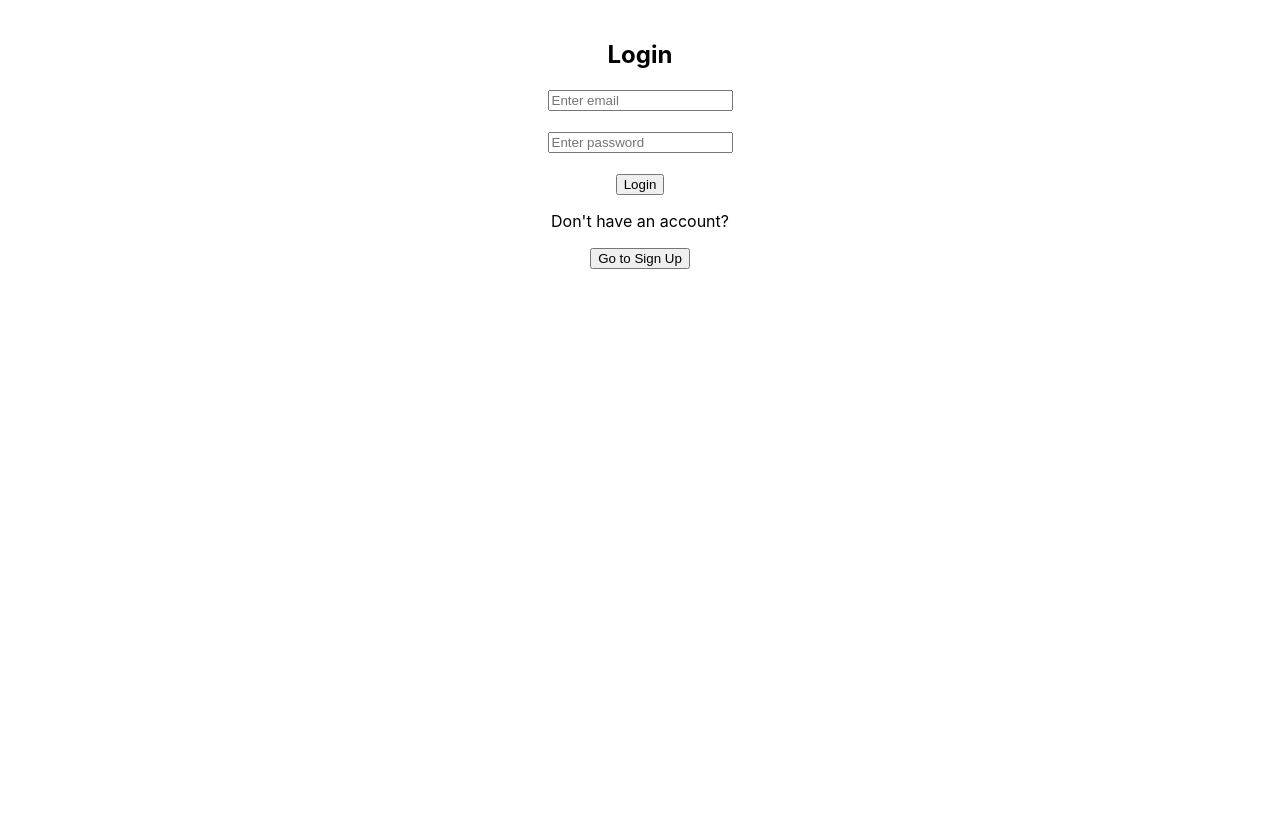
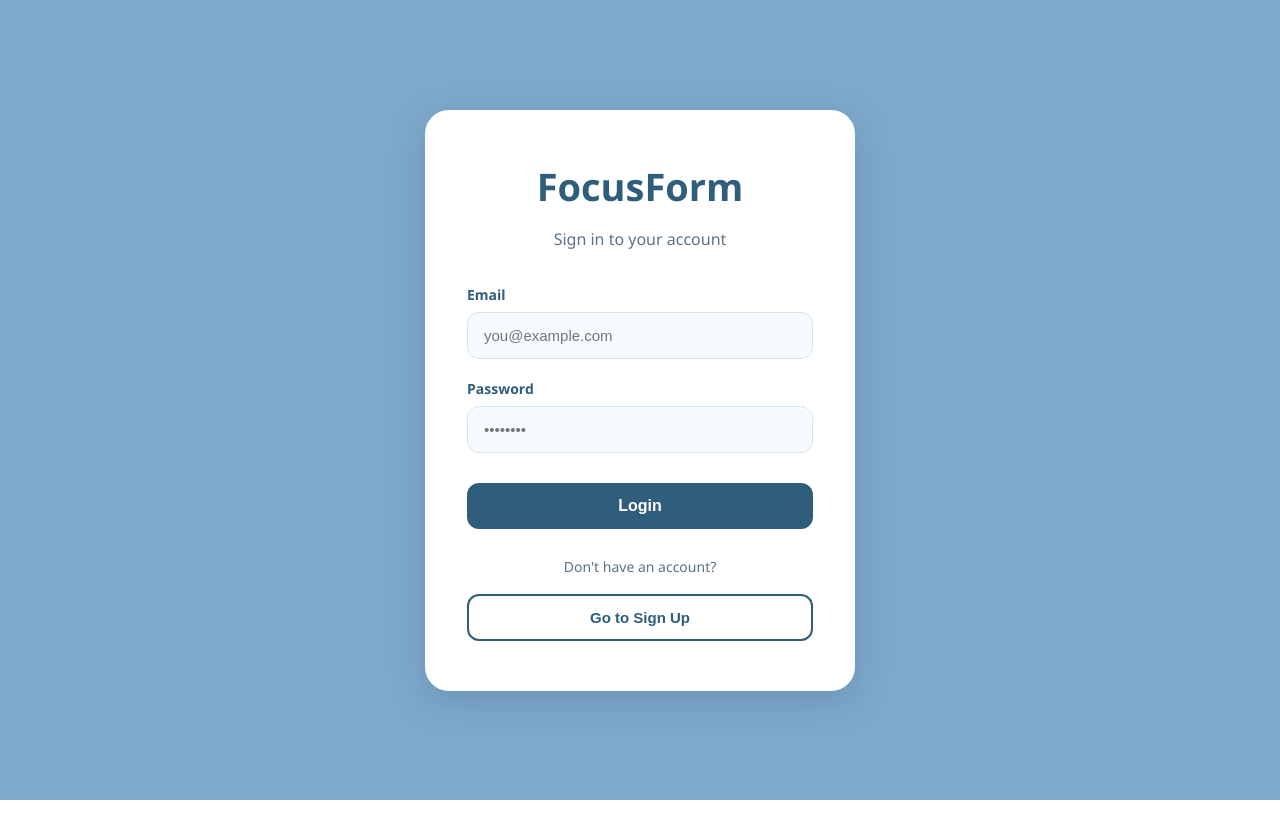
Before and after one commit to FranklinDa-minguez/FocusForm, a React (Create React App) app in the folder client/: page /login in a window 1280 px wide. After the commit the page ends 800 px from the top, so only its background shows below. Built offline with nearby package versions, Linux system fonts and the light colour scheme.

Commit message:
Updated login + signup pages

```diff
--- a/client/src/pages/Login.jsx
+++ b/client/src/pages/Login.jsx
@@ -6,49 +6,163 @@ import { auth } from "../firebase";
 function Login() {
   const [email, setEmail] = useState("");
   const [password, setPassword] = useState("");
+  const [loading, setLoading] = useState(false);
+
   const navigate = useNavigate();
 
   const handleLogin = async (e) => {
     e.preventDefault();
+    setLoading(true);
+
     try {
       await signInWithEmailAndPassword(auth, email, password);
       navigate("/dashboard");
     } catch (error) {
       alert(error.message);
+    } finally {
+      setLoading(false);
     }
   };
 
+  const styles = {
+    page: {
+      minHeight: "100vh",
+      background: "#7ea9cc",
+      display: "flex",
+      alignItems: "center",
+      justifyContent: "center",
+      fontFamily: "'Segoe UI', sans-serif",
+      padding: "20px",
+    },
+
+    card: {
+      background: "#ffffff",
+      borderRadius: "24px",
+      padding: "50px 42px",
+      width: "100%",
+      maxWidth: "430px",
+      boxShadow: "0 10px 35px rgba(28, 58, 88, 0.18)",
+    },
+
+    logo: {
+      textAlign: "center",
+      marginBottom: "10px",
+    },
+
+    logoText: {
+      fontSize: "38px",
+      fontWeight: "700",
+      color: "#2f5d7c",
+    },
+
+    subtitle: {
+      textAlign: "center",
+      color: "#5d7285",
+      fontSize: "16px",
+      marginBottom: "35px",
+    },
+
+    label: {
+      display: "block",
+      color: "#2f5d7c",
+      fontSize: "14px",
+      fontWeight: "600",
+      marginBottom: "8px",
+    },
+
+    input: {
+      width: "100%",
+      padding: "14px 16px",
+      borderRadius: "12px",
+      border: "1.5px solid #d6e4ef",
+      background: "#f8fbfd",
+      color: "#1f2937",
+      fontSize: "15px",
+      outline: "none",
+      boxSizing: "border-box",
+      marginBottom: "20px",
+    },
+
+    button: {
+      width: "100%",
+      padding: "14px",
+      borderRadius: "12px",
+      border: "none",
+      background: "#2f5d7c",
+      color: "#ffffff",
+      fontSize: "16px",
+      fontWeight: "700",
+      cursor: "pointer",
+      marginTop: "10px",
+    },
+
+    divider: {
+      textAlign: "center",
+      color: "#5d7285",
+      margin: "28px 0 18px",
+      fontSize: "14px",
+    },
+
+    linkButton: {
+      width: "100%",
+      padding: "13px",
+      borderRadius: "12px",
+      border: "2px solid #2f5d7c",
+      background: "transparent",
+      color: "#2f5d7c",
+      fontSize: "15px",
+      fontWeight: "600",
+      cursor: "pointer",
+    },
+  };
+
   return (
-    <div style={{ textAlign: "center", marginTop: "40px" }}>
-      <h2>Login</h2>
+    <div style={styles.page}>
+      <div style={styles.card}>
+        <div style={styles.logo}>
+          <span style={styles.logoText}>FocusForm</span>
+        </div>
+
+        <p style={styles.subtitle}>Sign in to your account</p>
 
         <form onSubmit={handleLogin}>
+          <label style={styles.label}>Email</label>
+
           <input
+            style={styles.input}
             type="email"
-          placeholder="Enter email"
+            placeholder="you@example.com"
             value={email}
             onChange={(e) => setEmail(e.target.value)}
+            required
           />
-        <br /><br />
+
+          <label style={styles.label}>Password</label>
 
           <input
+            style={styles.input}
             type="password"
-          placeholder="Enter password"
+            placeholder="••••••••"
             value={password}
             onChange={(e) => setPassword(e.target.value)}
+            required
           />
-        <br /><br />
 
-        <button type="submit">Login</button>
+          <button style={styles.button} type="submit" disabled={loading}>
+            {loading ? "Signing in..." : "Login"}
+          </button>
         </form>
 
-      <p style={{ marginTop: "16px" }}>
-        Don't have an account?
-      </p>
+        <div style={styles.divider}>Don't have an account?</div>
 
-      <button type="button" onClick={() => navigate("/signup")}>
+        <button
+          style={styles.linkButton}
+          type="button"
+          onClick={() => navigate("/signup")}
+        >
           Go to Sign Up
         </button>
+      </div>
     </div>
   );
 }
--- a/client/src/pages/Signup.jsx
+++ b/client/src/pages/Signup.jsx
@@ -6,10 +6,12 @@ import { auth } from "../firebase";
 function Signup() {
   const [email, setEmail] = useState("");
   const [password, setPassword] = useState("");
+
   const navigate = useNavigate();
 
   const handleSignup = async (e) => {
     e.preventDefault();
+
     try {
       await createUserWithEmailAndPassword(auth, email, password);
       alert("Account created successfully!");
@@ -19,32 +21,145 @@ function Signup() {
     }
   };
 
+  const styles = {
+    page: {
+      minHeight: "100vh",
+      background: "#7ea9cc",
+      display: "flex",
+      alignItems: "center",
+      justifyContent: "center",
+      fontFamily: "'Segoe UI', sans-serif",
+      padding: "20px",
+    },
+
+    card: {
+      background: "#ffffff",
+      borderRadius: "24px",
+      padding: "50px 42px",
+      width: "100%",
+      maxWidth: "430px",
+      boxShadow: "0 10px 35px rgba(28, 58, 88, 0.18)",
+    },
+
+    logo: {
+      textAlign: "center",
+      marginBottom: "10px",
+    },
+
+    logoText: {
+      fontSize: "38px",
+      fontWeight: "700",
+      color: "#2f5d7c",
+    },
+
+    subtitle: {
+      textAlign: "center",
+      color: "#5d7285",
+      fontSize: "16px",
+      marginBottom: "35px",
+    },
+
+    label: {
+      display: "block",
+      color: "#2f5d7c",
+      fontSize: "14px",
+      fontWeight: "600",
+      marginBottom: "8px",
+    },
+
+    input: {
+      width: "100%",
+      padding: "14px 16px",
+      borderRadius: "12px",
+      border: "1.5px solid #d6e4ef",
+      background: "#f8fbfd",
+      color: "#1f2937",
+      fontSize: "15px",
+      outline: "none",
+      boxSizing: "border-box",
+      marginBottom: "20px",
+    },
+
+    button: {
+      width: "100%",
+      padding: "14px",
+      borderRadius: "12px",
+      border: "none",
+      background: "#2f5d7c",
+      color: "#ffffff",
+      fontSize: "16px",
+      fontWeight: "700",
+      cursor: "pointer",
+      marginTop: "10px",
+    },
+
+    divider: {
+      textAlign: "center",
+      color: "#5d7285",
+      margin: "28px 0 18px",
+      fontSize: "14px",
+    },
+
+    linkButton: {
+      width: "100%",
+      padding: "13px",
+      borderRadius: "12px",
+      border: "2px solid #2f5d7c",
+      background: "transparent",
+      color: "#2f5d7c",
+      fontSize: "15px",
+      fontWeight: "600",
+      cursor: "pointer",
+    },
+  };
+
   return (
-    <div style={{ textAlign: "center", marginTop: "40px" }}>
-      <h2>Sign Up</h2>
+    <div style={styles.page}>
+      <div style={styles.card}>
+        <div style={styles.logo}>
+          <span style={styles.logoText}>FocusForm</span>
+        </div>
+
+        <p style={styles.subtitle}>Create your account</p>
+
         <form onSubmit={handleSignup}>
+          <label style={styles.label}>Email</label>
+
           <input
+            style={styles.input}
             type="email"
-          placeholder="Enter email"
+            placeholder="you@example.com"
             value={email}
             onChange={(e) => setEmail(e.target.value)}
+            required
           />
-        <br /><br />
+
+          <label style={styles.label}>Password</label>
+
           <input
+            style={styles.input}
             type="password"
-          placeholder="Enter password"
+            placeholder="••••••••"
             value={password}
             onChange={(e) => setPassword(e.target.value)}
+            required
           />
-        <br /><br />
-        <button type="submit">Sign Up</button>
+
+          <button style={styles.button} type="submit">
+            Sign Up
+          </button>
         </form>
-      <p style={{ marginTop: "16px" }}>
-        Already have an account?
-      </p>
-      <button type="button" onClick={() => navigate("/login")}>
+
+        <div style={styles.divider}>Already have an account?</div>
+
+        <button
+          style={styles.linkButton}
+          type="button"
+          onClick={() => navigate("/login")}
+        >
           Go to Login
         </button>
+      </div>
     </div>
   );
 }
```
Lines whose indentation alone changed are shown as unchanged.
